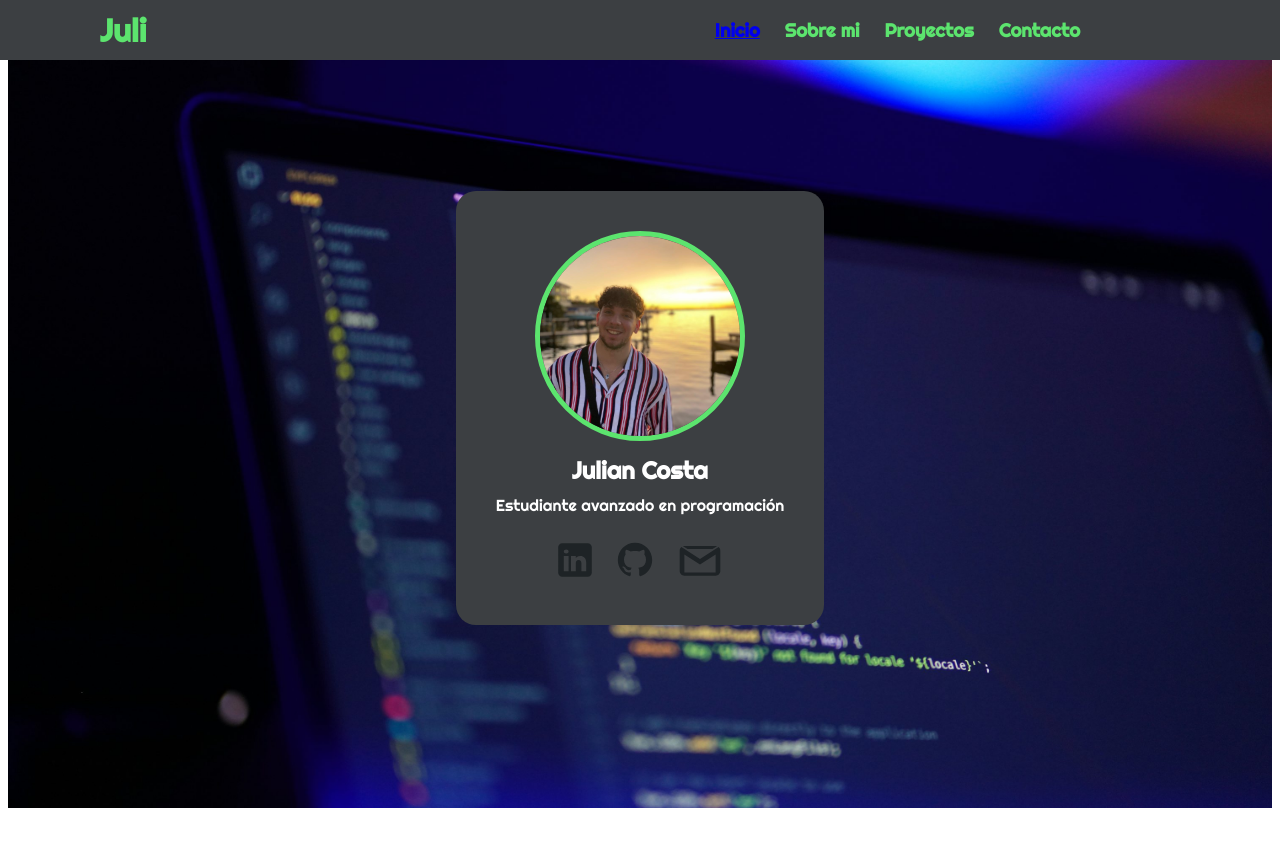
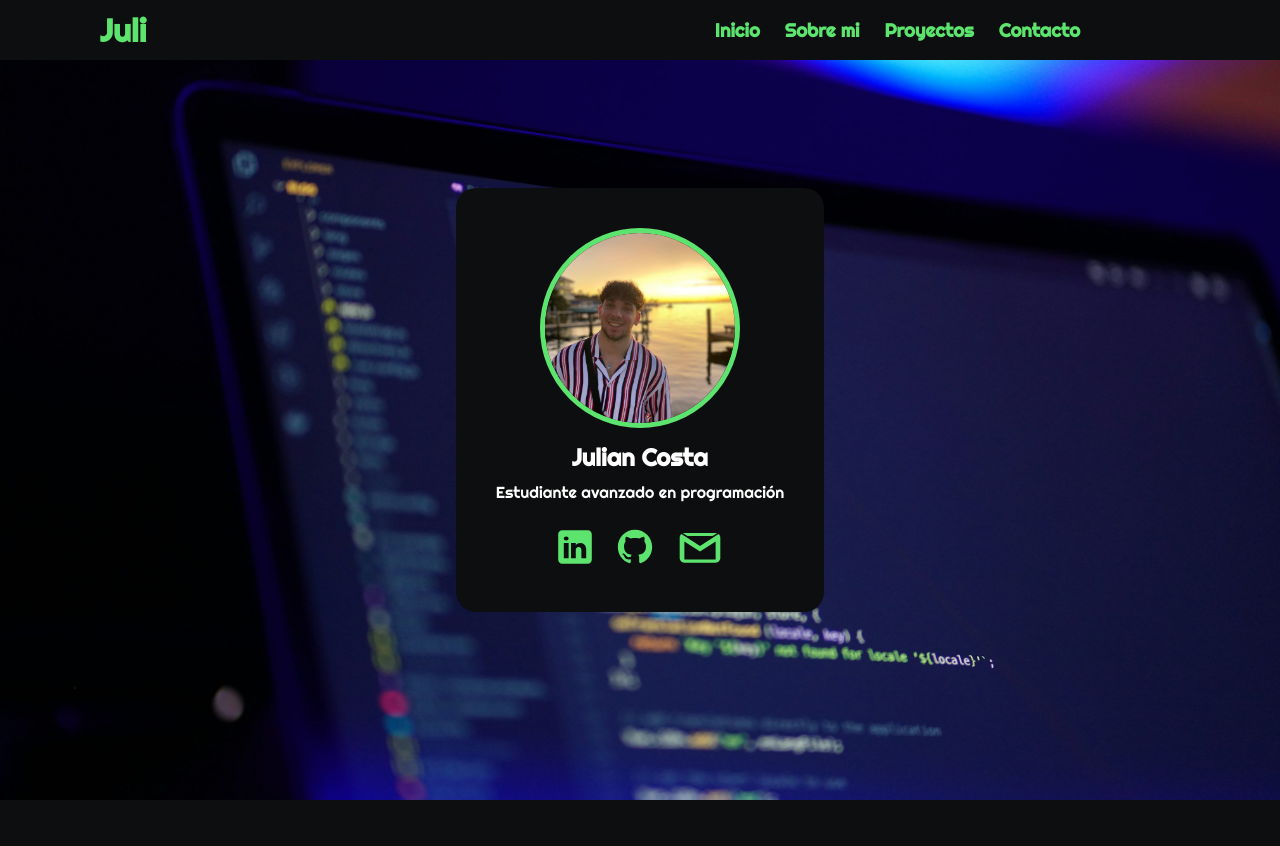
Before and after one commit to julicosta/Mi_Portfolio_Web, a plain HTML site: page index.html in a window 1280 px wide. Before the commit the page ends 816 px from the top, so only its background shows below. Drawn offline with Linux system fonts and the light colour scheme.

Commit message:
Retoques en Inicio y Fondo del sobre mi

```diff
--- a/estilos.css
+++ b/estilos.css
@@ -1,12 +1,21 @@
 @import url('https://fonts.googleapis.com/css2?family=Righteous&family=Work+Sans:ital,wght@0,100..900;1,100..900&display=swap');
 
+* {
+    margin: 0;
+    padding: 0;
+    box-sizing: border-box;
+}
+html {
+    scroll-behavior: smooth; /* Añade desplazamiento suave */
+}
 /* ----------------------------- HEADER ----------------------------------*/
 .cabeza{
     font-family: 'righteous';
     color: #5ce46e;
-    background-color: #3c3f42   ;
+    background-color: #0d0e0f   ;
     position: fixed;
     width: 100%;
+    height: 60px;
     top: 0;
     left: 0;
     z-index: 99;
@@ -18,7 +27,7 @@
 }
 .cabeza h1 {
     margin: 0;
-    padding-left: 100px;
+    padding-left: 100px; /* Aumenta el padding para mover más a la derecha */
   }
 
   .cabeza h3 {
@@ -30,12 +39,16 @@
     gap: 25px;
     padding-right: 200px;
 }
-
+.cabeza .menu a {
+    text-decoration: none;  /* Elimina el subrayado */
+    color: inherit;         /* Mantiene el color del contenedor cabeza */
+    font-family: 'Righteous';
+}
 /* ----------------------------- INICIO ----------------------------------*/
 .inicio {
     font-family: 'Righteous';
     color: white;
-    background-image: url('img/fondo.jpeg');
+    background: url(img/fondo.jpeg);
     background-size: cover;
     background-position: center;
     height: 100vh;
@@ -45,7 +58,7 @@
 }
 
 .contenedor {
-    background-color: #3c3f42;
+    background-color: #0d0e0f;
     padding: 40px;
     border-radius: 20px;
     text-align: center;
@@ -74,7 +87,7 @@
 .contenedorIconos svg {
     width: 50px;
     height: 50px;
-    fill: #1e2326;
+    fill: #5ce46e;
 
 }
 
@@ -83,3 +96,12 @@
     height: 40px;
     align-self: center;
 }
+
+/* ----------------------------- SOBRE MI ----------------------------------*/
+
+.SobreMi {
+
+    background-color: #0d0e0f;
+    height: 100vh;
+
+}
--- a/index.html
+++ b/index.html
@@ -13,7 +13,7 @@
         <h1>Juli</h1>
         <div class="menu">
             <h3><a href="#inicio">Inicio</a></h3>
-            <h3>Sobre mi</h3>
+            <h3> <a href="#SobreMi">Sobre mi</a></h3>
             <h3>Proyectos</h3>
             <h3>Contacto</h3>
         </div>
@@ -40,7 +40,7 @@
 
 </section>
 
-<section class="SobreMi">
+<section id="SobreMi" class="SobreMi">
 
 </section>
 
```
